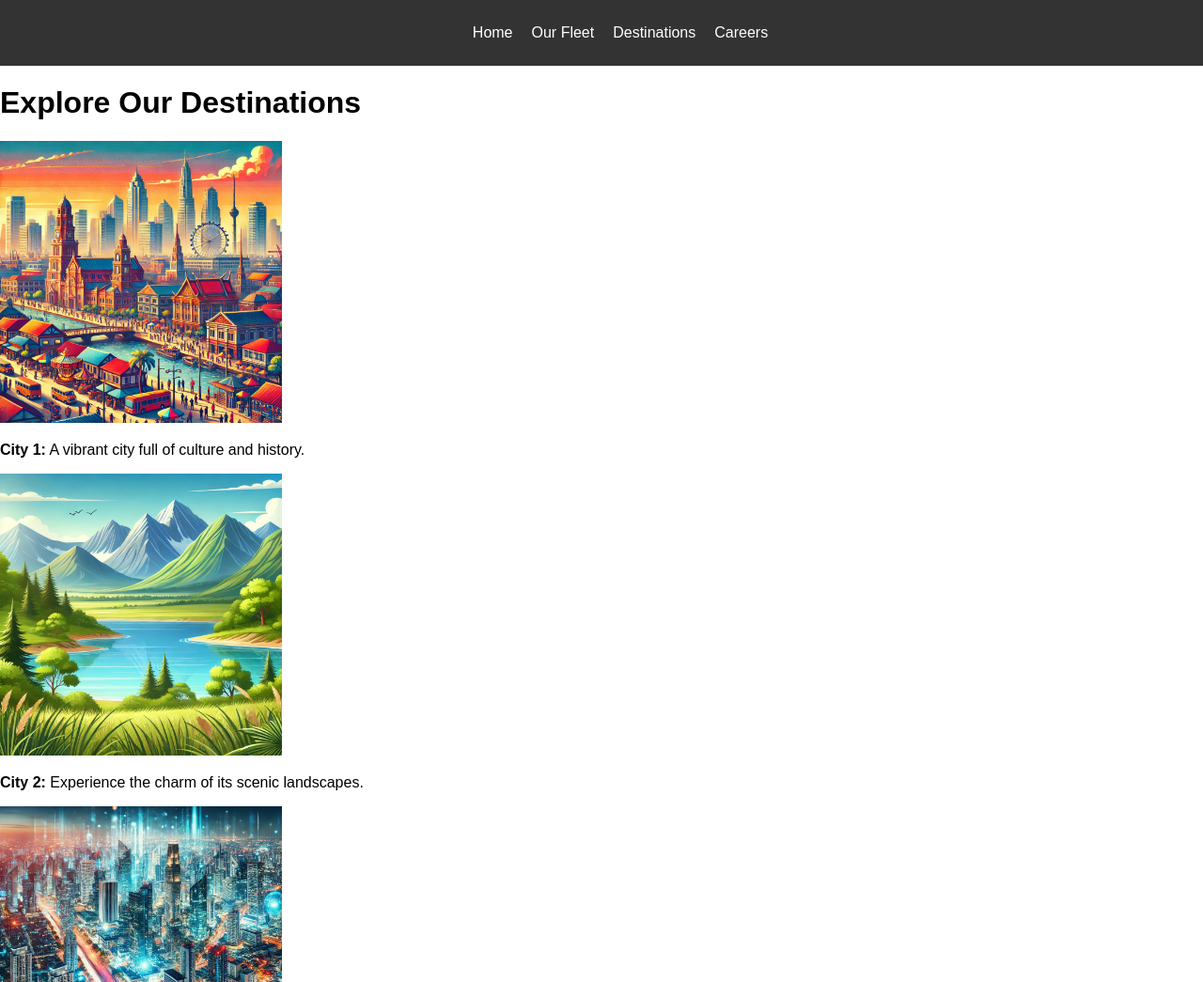
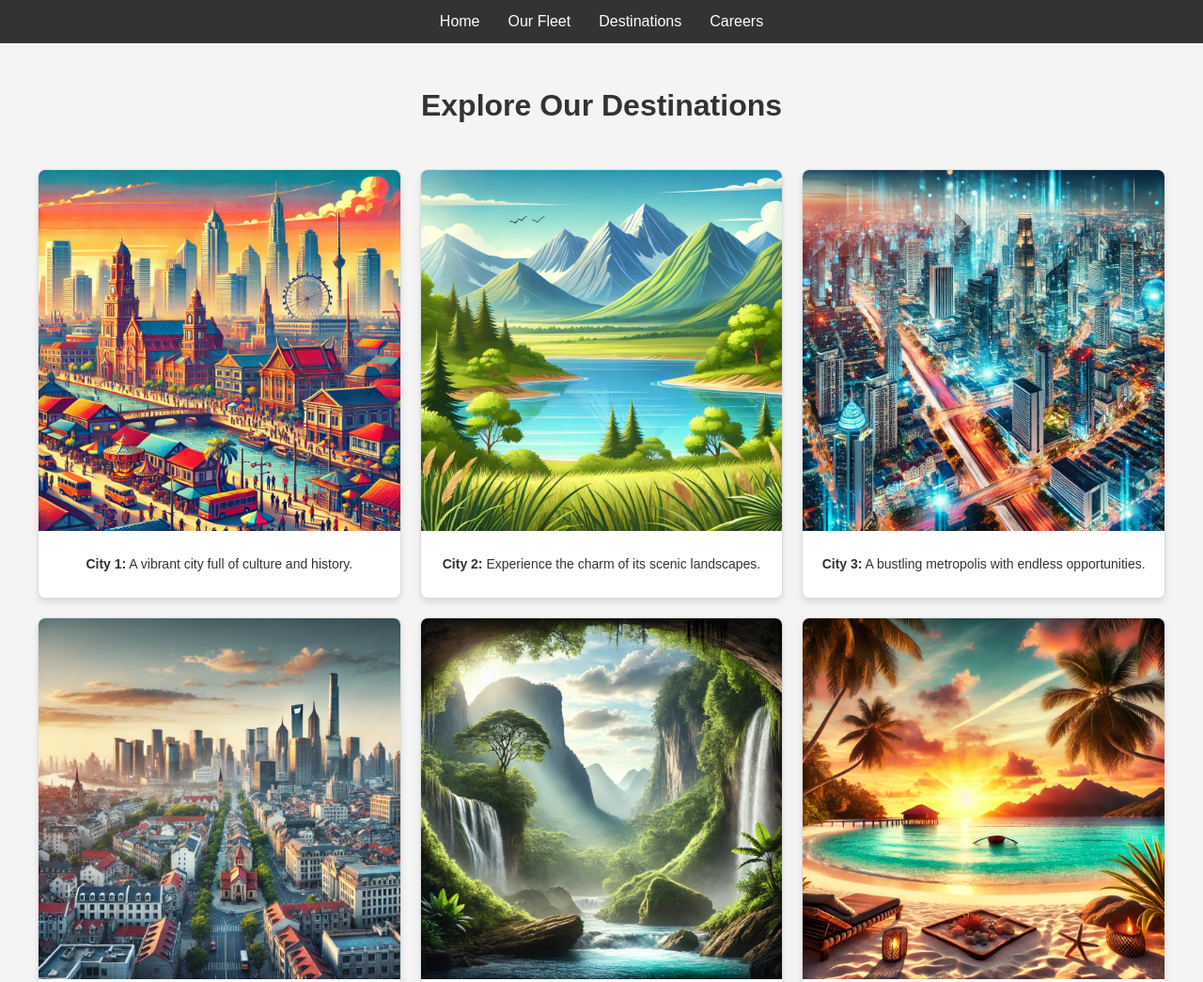
Before and after one commit to Guilherme-S-Brito/Airline-Website, a plain HTML site: page destinations.html in a window 1280 px wide. Shown: the top 1045 px of the page at 94% size. Drawn offline with Linux system fonts and the light colour scheme.

Commit message:
CSS update for destinations page

```diff
--- a/assets/css/style.css
+++ b/assets/css/style.css
@@ -1 +1,79 @@
-body { font-family: Arial, sans-serif; margin: 0; padding: 0; } header { background-color: #333; color: #fff; padding: 10px; } header nav ul { display: flex; list-style: none; justify-content: center; } header nav ul li { margin: 0 10px; } header nav ul li a { color: #fff; text-decoration: none; } img { width: 100%; max-width: 300px; } .aircraft p { text-align: center; }
+/* General Styles */
+body {
+    font-family: Arial, sans-serif;
+    margin: 0;
+    padding: 0;
+    line-height: 1.6;
+    background-color: #f4f4f4;
+    color: #333;
+}
+
+header {
+    background-color: #333;
+    color: white;
+    padding: 10px 0;
+    text-align: center;
+}
+
+header nav ul {
+    list-style: none;
+    display: flex;
+    justify-content: center;
+    padding: 0;
+    margin: 0;
+}
+
+header nav ul li {
+    margin: 0 15px;
+}
+
+header nav ul li a {
+    color: white;
+    text-decoration: none;
+    font-size: 16px;
+}
+
+main {
+    padding: 20px;
+    text-align: center;
+}
+
+/* Destinations Grid */
+.destinations-container {
+    display: grid;
+    grid-template-columns: repeat(3, 1fr);
+    gap: 20px;
+    padding: 20px;
+    max-width: 1200px;
+    margin: 0 auto;
+}
+
+.destination {
+    background-color: #fff;
+    border: 1px solid #ddd;
+    border-radius: 8px;
+    overflow: hidden;
+    text-align: center;
+    box-shadow: 0 4px 6px rgba(0, 0, 0, 0.1);
+}
+
+.destination img {
+    width: 100%;
+    height: auto;
+    display: block;
+}
+
+.destination p {
+    padding: 10px;
+    font-size: 14px;
+}
+
+/* Footer Links */
+a {
+    color: #007bff;
+    text-decoration: none;
+}
+
+a:hover {
+    text-decoration: underline;
+}
```
Also changed, not shown: destinations.html (+1 -0 lines).
